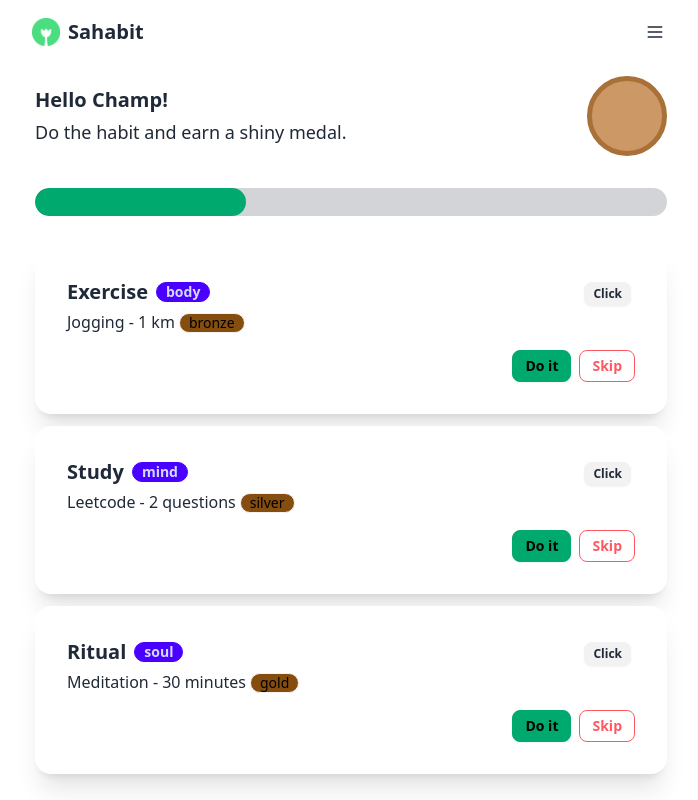
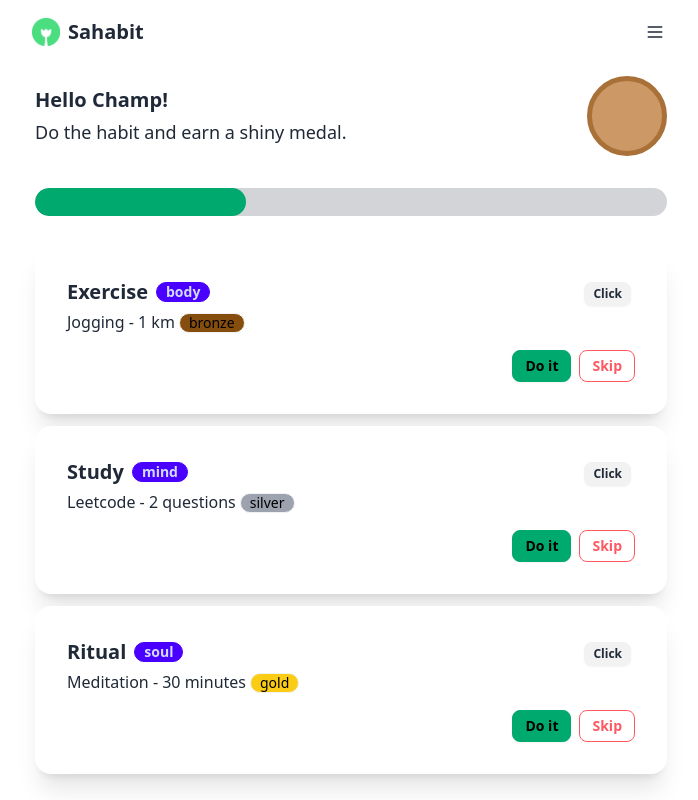
Before and after one commit to budiigunawan/sahabit, a React (Vite) app: page / in a window 1280 px wide. Shown: the whole page, without its empty margins (289-987 px from the left). Built offline with nearby package versions, Linux system fonts and the light colour scheme.

Commit message:
feat: add dynamic badge color

```diff
--- a/src/components/habit-card.tsx
+++ b/src/components/habit-card.tsx
@@ -1,3 +1,5 @@
+import { useMemo } from 'react';
+
 type Habit = {
   name: string;
   category: string;
@@ -26,6 +28,20 @@ type HabitCardProps = {
 };
 
 export const HabitCard = ({ habit }: HabitCardProps) => {
+  const badgeColor = useMemo(() => {
+    if (habit.habitDone) {
+      if (habit.habitDone.selectedLevel?.level === 'gold') {
+        return 'bg-yellow-400';
+      } else if (habit.habitDone.selectedLevel?.level === 'silver') {
+        return 'bg-gray-400';
+      } else {
+        return 'bg-yellow-800';
+      }
+    }
+
+    return null;
+  }, [habit.habitDone]);
+
   return (
     <div className='card w-full bg-base-100 shadow-xl mb-3'>
       <div className='card-body'>
@@ -38,7 +54,7 @@ export const HabitCard = ({ habit }: HabitCardProps) => {
             {habit.habitDone && (
               <p className='mt-1'>
                 {`${habit.habitDone?.variantName} - ${habit.habitDone?.selectedLevel?.name}`}
-                <div className='ml-1 badge bg-yellow-800 text-black'>
+                <div className={`ml-1 badge text-black ${badgeColor}`}>
                   {habit.habitDone?.selectedLevel?.level}
                 </div>
               </p>
```
